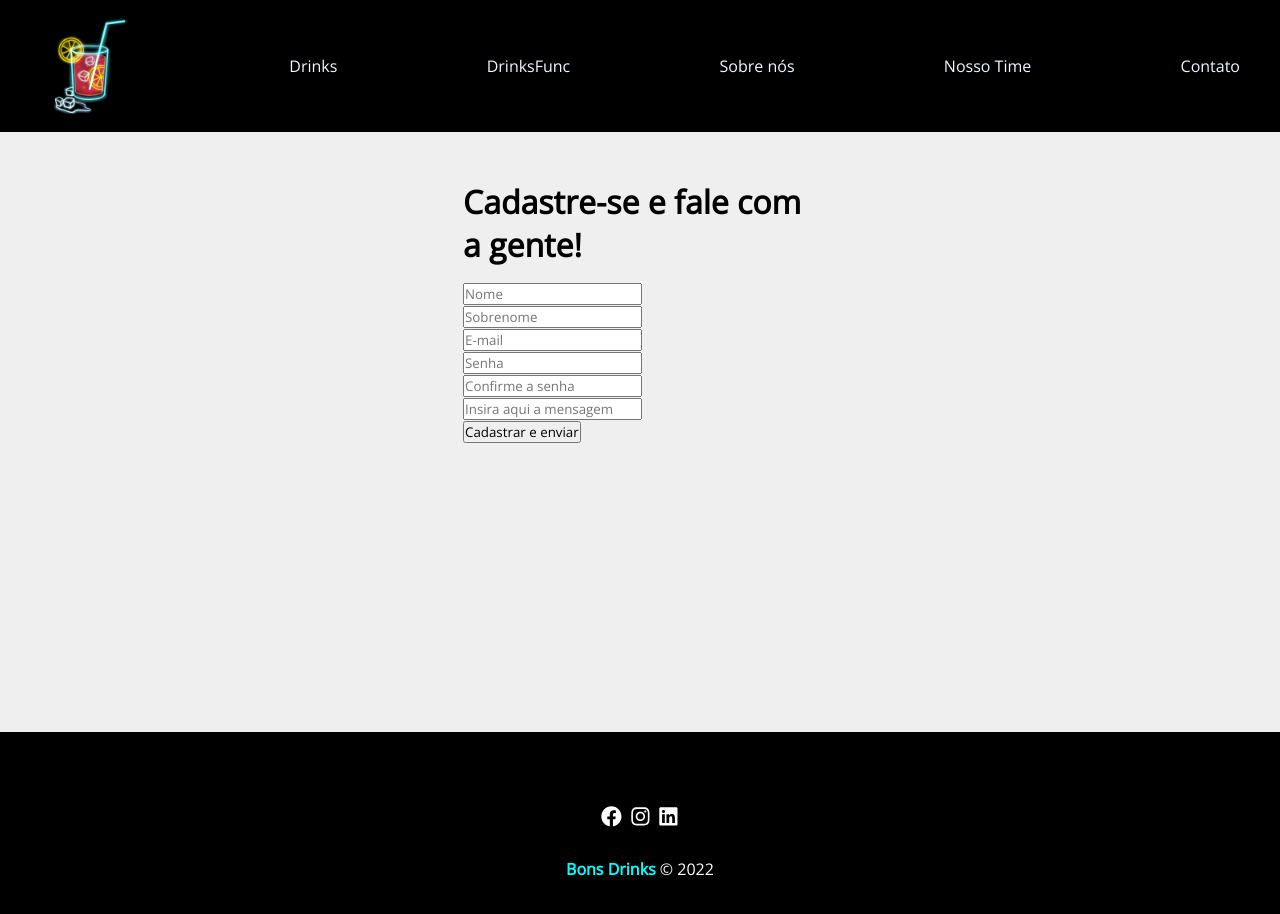
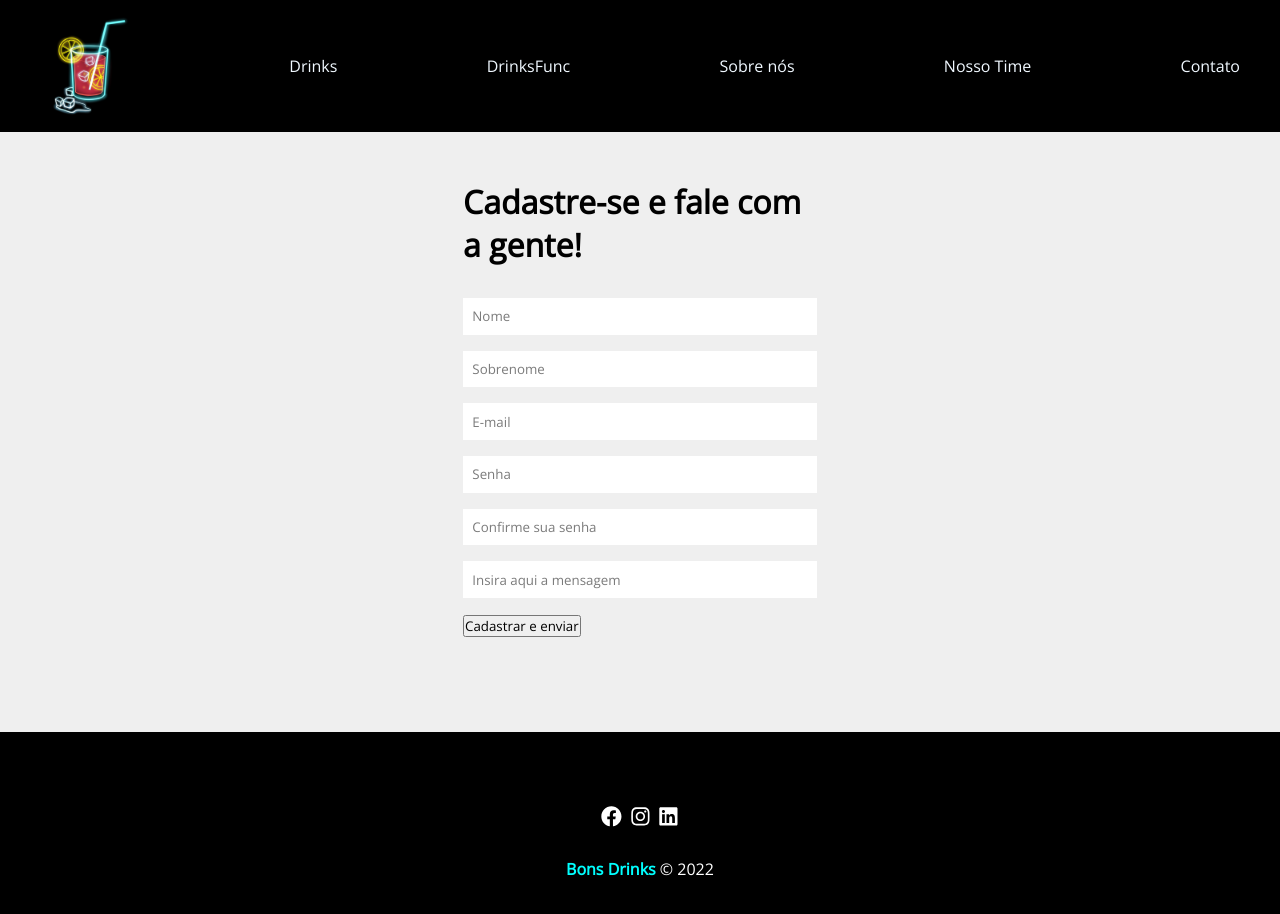
Before and after one commit to CibeleMartins/bonsDrinks, a React (Create React App) app: page /contato in a window 1280 px wide. Shown: the top 914 px of the page. Built offline with nearby package versions, Linux system fonts and the light colour scheme.

Commit message:
change contato, form  and  create component Input, Button

```diff
--- a/src/components/pages/Contato.js
+++ b/src/components/pages/Contato.js
@@ -1,7 +1,7 @@
 import React from "react";
 
 import styles from './Contato.module.css';
-import Form from "./forms/Form";
+import ProjectForm from "./project/ProjectForm";
 
 function Contato () {
 
@@ -11,7 +11,7 @@ function Contato () {
 
       <h1>Cadastre-se e fale com a gente!</h1>
 
-      <Form></Form>
+      <ProjectForm></ProjectForm>
 
 
     </div>
--- /dev/null
+++ b/src/components/pages/form/Input.js
@@ -0,0 +1,21 @@
+import styles from './Input.module.css';
+
+function Input({type, text, password, name, placeholder, handleOnChange, value}) {
+
+  return (
+
+   <div className={styles.form_control}>
+     <input
+     type={type}
+     name={name}
+     id={name}
+     placeholder={placeholder}
+     onChange={handleOnChange}
+     value={value}>
+     </input>
+   </div>
+
+  )
+}
+
+export default Input;
--- /dev/null
+++ b/src/components/pages/form/Input.module.css
@@ -0,0 +1,22 @@
+
+.form_control {
+
+  display: flex;
+  flex-direction: column;
+  margin-bottom: 1em;
+
+}
+
+.form_control input {
+
+  padding: .7em;
+  border-radius: 0;
+  border: none;
+
+}
+
+.form_control input::placeholder {
+
+  color: #7b7b7b;
+
+}
--- a/src/components/pages/forms/Form.js
+++ /dev/null
@@ -1,34 +0,0 @@
-
-function Form() {
-
-  return (
-    <form>
-      <div>
-        <input type="text" placeholder="Nome"></input>
-      </div>
-
-      <div>
-        <input type="text" placeholder="Sobrenome"></input>
-      </div>
-      <div>
-        <input type="text" placeholder="E-mail"></input>
-      </div>
-      <div>
-        <input type="password" placeholder="Senha"></input>
-      </div>
-      <div>
-        <input type="password" placeholder="Confirme a senha"></input>
-      </div>
-      <div>
-        <input type="text" placeholder="Insira aqui a mensagem"></input>
-      </div>
-      <div>
-        <input type="submit" value="Cadastrar e enviar"></input>
-      </div>
-
-    </form>
-  )
-}
-
-
-export default Form;
--- /dev/null
+++ b/src/components/pages/project/ProjectForm.js
@@ -0,0 +1,25 @@
+import styles from './ProjectForm.module.css';
+import Input from '../form/Input';
+
+
+function Form() {
+
+  return (
+    <form className={styles.form}>
+      <Input type="text" name="name" placeholder="Nome"/>
+
+      <Input type="text" name="name" placeholder="Sobrenome"/>
+      <Input type="text" name="name" placeholder="E-mail"/>
+      <Input type="password" name="name" placeholder="Senha"/>
+      <Input type="password" name="name" placeholder="Confirme sua senha"/>
+      <Input type="text" name="name" placeholder="Insira aqui a mensagem"/>
+      <div>
+        <input type="submit" value="Cadastrar e enviar"></input>
+      </div>
+
+    </form>
+  )
+}
+
+
+export default Form;
--- /dev/null
+++ b/src/components/pages/project/ProjectForm.module.css
@@ -0,0 +1,6 @@
+.form {
+
+  width: 100%;
+  margin: 2em 0;
+
+}
```
Also changed, not shown: src/components/pages/form/SubmitButton.js (added, +16 -0 lines), src/components/pages/form/SubmitButton.module.css (added, +16 -0 lines).
